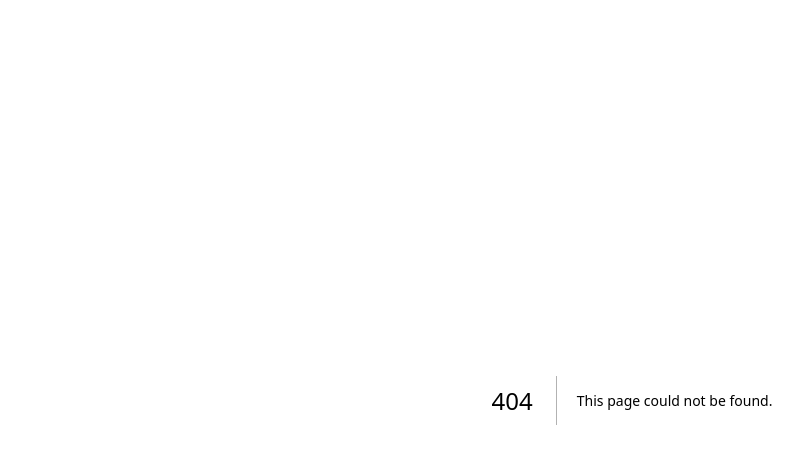
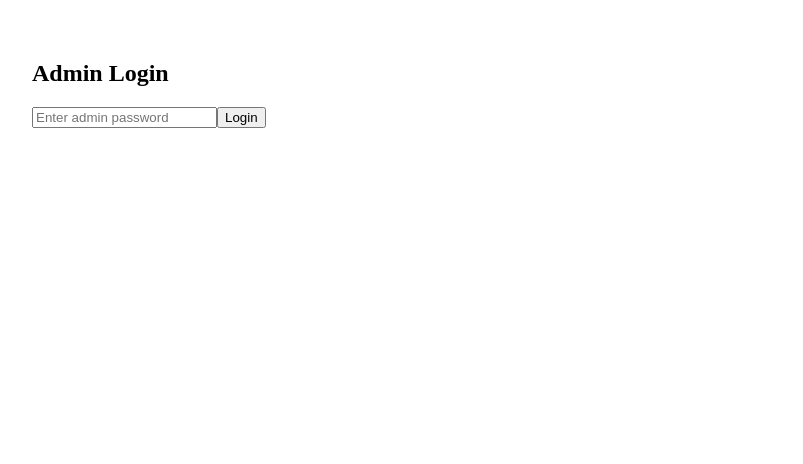
Before and after one commit to GlobalBlockInc/AIOS-frontend, a Next.js app: page /admin/login in a window 1280 px wide. Before the commit this address had no page. Shown: the top 464 px of the page, without its empty margins (8-811 px from the left). Built offline with nearby package versions, Linux system fonts and the light colour scheme.

Commit message:
Create login.js

```diff
--- /dev/null
+++ b/pages/admin/login.js
@@ -0,0 +1,25 @@
+import { useState } from 'react';
+import { useRouter } from 'next/router';
+
+export default function AdminLogin() {
+  const [password, setPassword] = useState('');
+  const router = useRouter();
+
+  const handleLogin = () => {
+    localStorage.setItem('admin_auth', password);
+    router.push('/admin/system-status');
+  };
+
+  return (
+    <div style={{ padding: '2rem' }}>
+      <h2>Admin Login</h2>
+      <input
+        type="password"
+        value={password}
+        onChange={(e) => setPassword(e.target.value)}
+        placeholder="Enter admin password"
+      />
+      <button onClick={handleLogin}>Login</button>
+    </div>
+  );
+}
```
